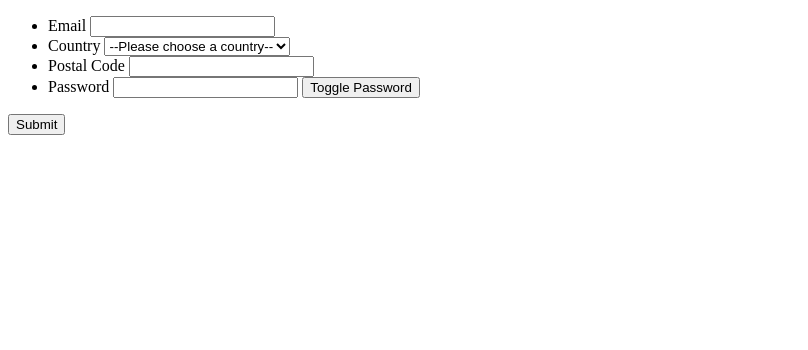
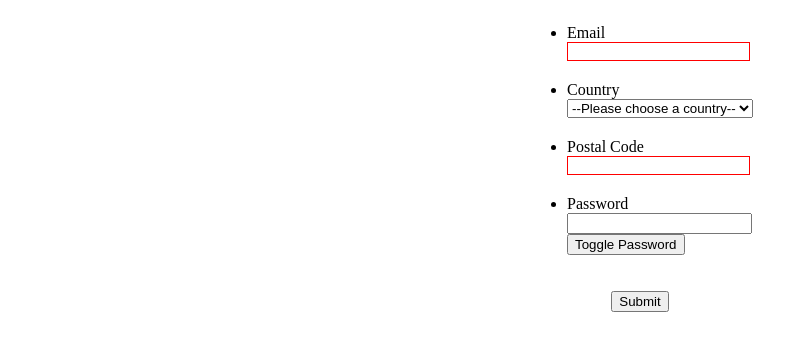
Before and after one commit to milohill/form-validation-practice, a plain HTML site: page index.html in a window 1280 px wide. Shown: the whole page, without its empty margins (0-808 px from the left). Drawn offline with Linux system fonts and the light colour scheme.

Commit message:
Add a style for invalid inputs

```diff
--- a/index.html
+++ b/index.html
@@ -39,6 +39,29 @@
       </ul>
       <button>Submit</button>
     </form>
+    <style>
+      ul {
+        display: flex;
+        flex-direction: column;
+        gap: 20px;
+      }
+
+      form {
+        margin: 0 auto;
+
+        display: flex;
+        flex-direction: column;
+        align-items: center;
+        gap: 20px;
+
+        width: 100px;
+        height: 100px;
+      }
+
+      input:invalid {
+        border: red 1px solid;
+      }
+    </style>
   </body>
   <script>
     const form = document.querySelector('form');
```
